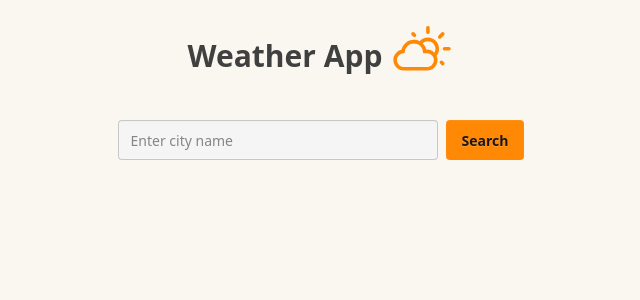
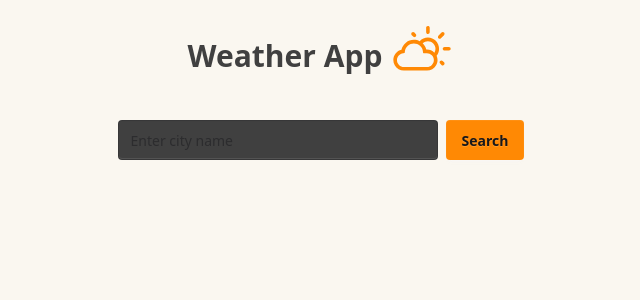
Before and after one commit to Raizen014/Weather-App, a Next.js app: page / in a window 1280 px wide. Shown: the top 300 px of the page, without its empty margins (319-959 px from the left). Built offline with nearby package versions, Linux system fonts and the light colour scheme.

Commit message:
revert the code edit

```diff
--- a/components/SearchBar.tsx
+++ b/components/SearchBar.tsx
@@ -22,7 +22,7 @@ export default function SearchBar({ onSearch }: Props) {
         placeholder="Enter city name"
         value={city}
         onChange={(e) => setCity(e.target.value)}
-        className="input input-md bg-neutral-100 w-80"
+        className="input input-md bg-neutral-700 w-80"
       />
       <button type="submit" className="btn bg-orange-400 border-0">
         Search
--- a/components/WeatherCard.tsx
+++ b/components/WeatherCard.tsx
@@ -38,7 +38,7 @@ export default function WeatherCard({ data }: Props) {
           duration: 0.4,
           scale: { type: "spring", visualDuration: 0.4, bounce: 0.5 },
       }}
-      className="flex flex-col mt-8 bg-neutral-800 opacity-30 p-6 rounded-xl shadow-xl text-center  md:max-w-[860px] mx-auto"
+      className="flex flex-col mt-8 bg-neutral-800 opacity-30 p-6 rounded-xl shadow-xl text-center w-96 md:max-w-[860px] mx-auto"
     >
       <h2 className="text-3xl font-bold text-neutral-200 mb-2">{data.name}</h2>
       <div className="flex items-center">
@@ -50,11 +50,11 @@ export default function WeatherCard({ data }: Props) {
             className="mx-auto"
           />
 
-          <div className="flex text-start text-neutral-200 flex-col">
+          <div className="flex text-start flex-col">
             <p>
               Temperature
             </p>
-            <p className="text-4xl  font-semibold">
+            <p className="text-4xl font-semibold">
             {Math.round(data.main.temp)}°C
             </p>
             <p className="text-base text-gray-500 font-bold capitalize mt-2 mb-4">
```
